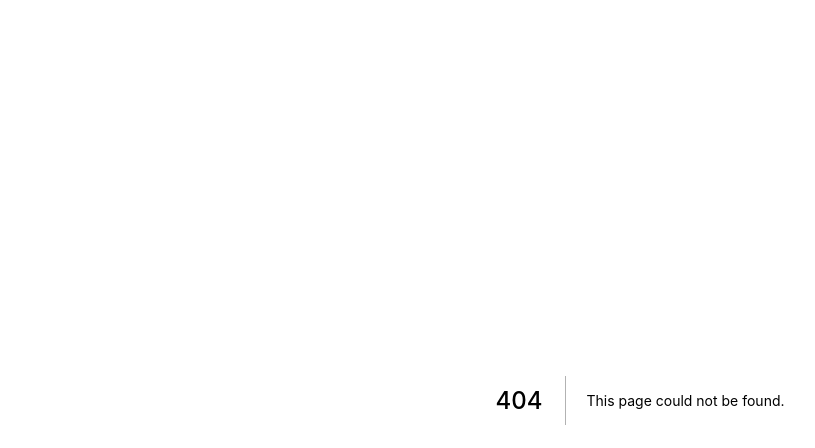
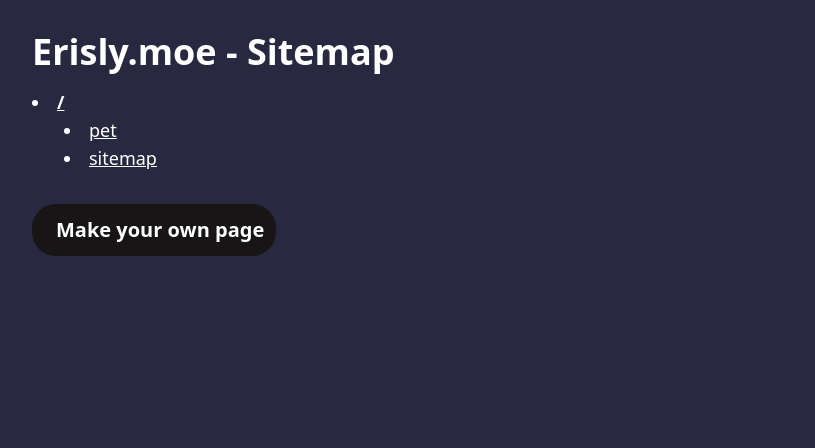
Before and after one commit to erisly/moe, a Next.js app: page /sitemap in a window 1280 px wide. Before the commit this address had no page. Shown: the top 448 px of the page, without its empty margins (0-815 px from the left). Built offline with nearby package versions, Linux system fonts and the light colour scheme.

Commit message:
add sitemap

```diff
--- a/components/Button.tsx
+++ b/components/Button.tsx
@@ -11,7 +11,7 @@
     };
     content?: string;
     href?: string;
-    icon?: IconifyIcon;
+    icon?: IconifyIcon | string;
     iconSize?: number;
     noExternal?: boolean;
     subClassName?: string;
--- a/pages/index.tsx
+++ b/pages/index.tsx
@@ -29,6 +29,7 @@
                 </div>
                 <h1 className="pt-4 font-bold text-8xl">Erisly.moe</h1>
                 <p className="pt-8">{DESCRIPTION}</p>
+                <div className="flex space-x-4">
                     <Button
                         className="mt-8 text-xl font-bold"
                         content="Contribute"
@@ -37,6 +38,8 @@
                         iconSize={32}
                         subClassName="button-github"
                     />
+                    <Button className="mt-8 text-xl font-bold" content="Site Map" href="/sitemap" icon="fa:sitemap" iconSize={32} noExternal />
+                </div>
             </main>
         </div>
     );
--- /dev/null
+++ b/pages/sitemap.tsx
@@ -0,0 +1,112 @@
+import githubIcon from '@iconify/icons-simple-icons/github';
+import { promises as fs } from 'fs';
+import type { GetStaticProps, InferGetStaticPropsType } from 'next';
+import Head from 'next/head';
+
+import { Button } from '../components';
+
+const DESCRIPTION = `A list of all available pages on Erisly.moe`;
+interface Props {
+    pages: Record<string, unknown>;
+}
+
+const Page: React.FC<Props> = ({ pages }: InferGetStaticPropsType<typeof getStaticProps>) => {
+    return (
+        <div className="min-h-screen text-white bg-erisly-600">
+            <Head>
+                <title>Erisly.moe - Sitemap</title>
+                <meta content={DESCRIPTION} name="description" />
+                <meta content="#FF6394" name="theme-color" />
+                <meta content="website" property="og:type" />
+                <meta content="Erisly.moe" name="twitter:title" property="og:title" />
+                <meta content={DESCRIPTION} name="twitter:description" property="og:description" />
+                {/* TODO: Twitter Image
+                    <meta content="https://erisly.moe/_next/image?url=%2Ferisly.png&w=256&q=100" name="twitter:image" property="og:image" />
+                */}
+                <meta content="summary" name="twitter:card" />
+                <meta content="@ErislyBot" name="twitter:site" />
+            </Head>
+            <main className="p-8">
+                <h1 className="text-4xl font-bold">Erisly.moe - Sitemap</h1>
+                <ul className="mt-4 list-disc list-inside">{traversePages(pages)}</ul>
+                <Button
+                    className="inline-block mt-8 text-xl font-bold"
+                    content="Make your own page"
+                    href="https://github.com/erisly/moe.git"
+                    icon={githubIcon}
+                    iconSize={32}
+                    subClassName="button-github"
+                />
+            </main>
+        </div>
+    );
+};
+
+export const getStaticProps: GetStaticProps<Props> = async () => {
+    const paths = await traverseFiles('pages');
+    const pages: Record<string, unknown> = {};
+    paths.forEach((path) => {
+        const levels = ['/', ...path.split('/').slice(1)];
+        let currentLevel = pages;
+        levels.forEach((level, i) => {
+            if (!currentLevel[level]) {
+                if (i == levels.length - 1) currentLevel[level] = true;
+                else currentLevel[level] = {};
+            }
+            currentLevel = currentLevel[level] as Record<string, unknown>;
+        });
+    });
+
+    return {
+        props: {
+            pages,
+        },
+    };
+};
+
+async function traverseFiles(path: string): Promise<string[]> {
+    let pages: string[] = [];
+    const items = await fs.readdir(path);
+    for (let i = 0; i < items.length; i++) {
+        const item = items[i];
+        // eslint-disable-next-line prefer-const
+        let [name, extension] = item.split('.');
+        const isDir = extension == null;
+        if (name.startsWith('_') || name == 'api') continue;
+        const pathName = `${path.slice(5)}/${name}`; // remove 'pages' prefix
+        if (isDir) pages = pages.concat(await traverseFiles(`${path}/${item}`));
+        else pages.push(pathName);
+    }
+    return pages;
+}
+
+function traversePages(pages: Record<string, unknown>, path = [] as string[]): React.ReactNode[] {
+    const result: React.ReactNode[] = [];
+    Object.keys(pages).forEach((levelName) => {
+        const level = pages[levelName];
+        const formattedPath = `${path.map((p) => `${p == '/' ? '' : `/${p}`}`).join('')}/${levelName == '/' ? '' : levelName}`;
+        if (typeof level == 'object') {
+            const hasIndex = (level as Record<string, unknown>).index != null;
+
+            result.push(
+                <li key={levelName}>
+                    <a className={`font-bold ${hasIndex ? 'link' : ''}`} href={hasIndex ? formattedPath : undefined}>
+                        {levelName}
+                    </a>
+                    <ul className="pl-8 list-disc list-inside">{traversePages(level as Record<string, unknown>, [...path, levelName])}</ul>
+                </li>
+            );
+        } else if (levelName != 'index') {
+            result.push(
+                <li key={levelName}>
+                    <a className="link" href={formattedPath}>
+                        {levelName}
+                    </a>
+                </li>
+            );
+        }
+    });
+    return result;
+}
+
+export default Page;
--- a/styles/globals.css
+++ b/styles/globals.css
@@ -1,6 +1,10 @@
 @tailwind base;
 @tailwind components;
 @tailwind utilities;
+
+body {
+    @apply text-lg;
+}
 
 /* Going out on a limb and assuming everyone hates this feature */
 img {
@@ -16,19 +20,19 @@
 }
 
 .link {
-    @apply font-bold underline;
+    @apply underline;
 }
 .link:hover {
-    @apply bg-erisly-400;
+    @apply text-erisly-400;
 }
 
 .button {
+    background-color: #000;
+    color: #FFF;
+}
+.button:hover {
     background-color: #FFF;
     color: #000;
-}
-.button:hover {
-    background-color: #000;
-    color: #FFF;
 }
 
 .hover\:button {
```
Lines whose indentation alone changed are shown as unchanged.
